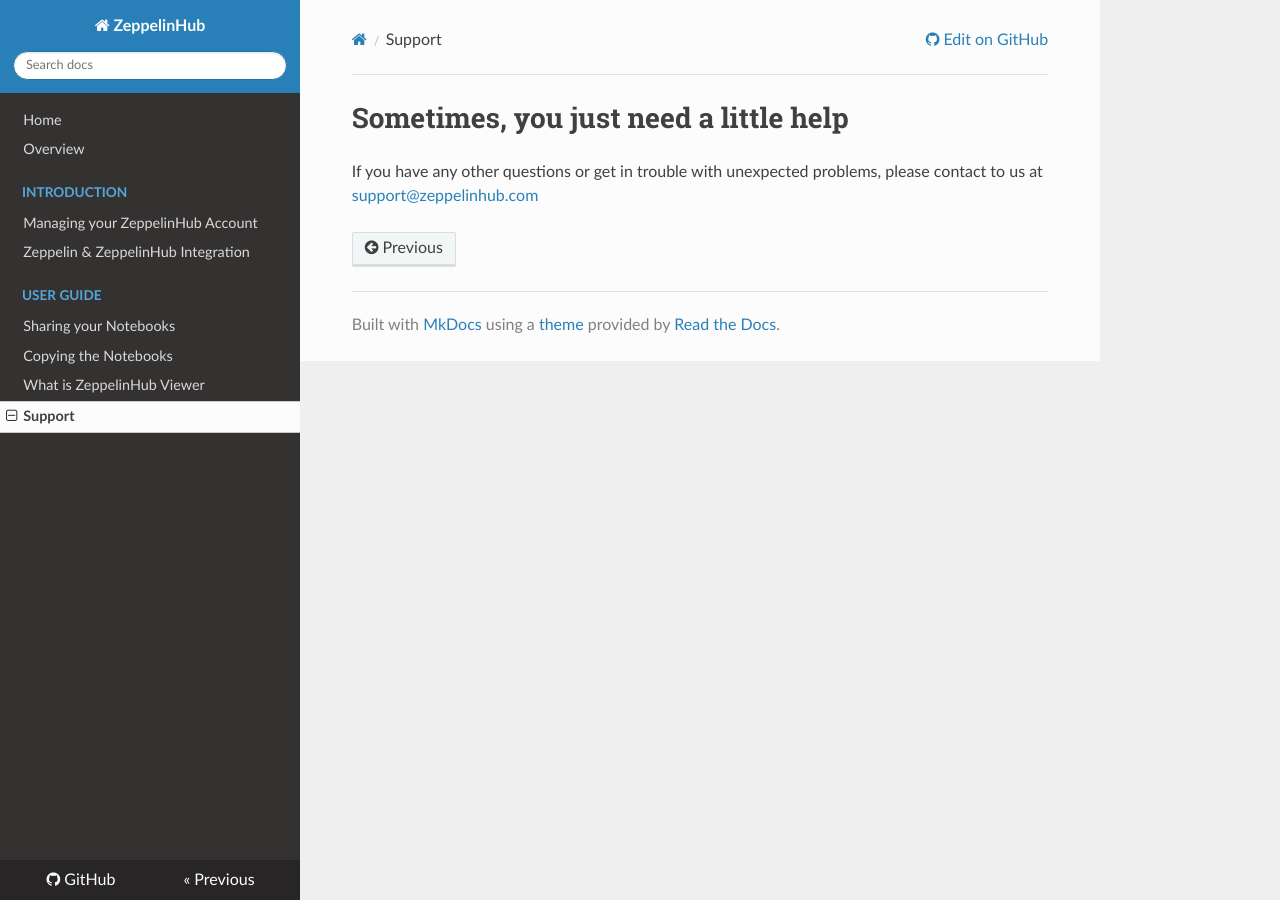
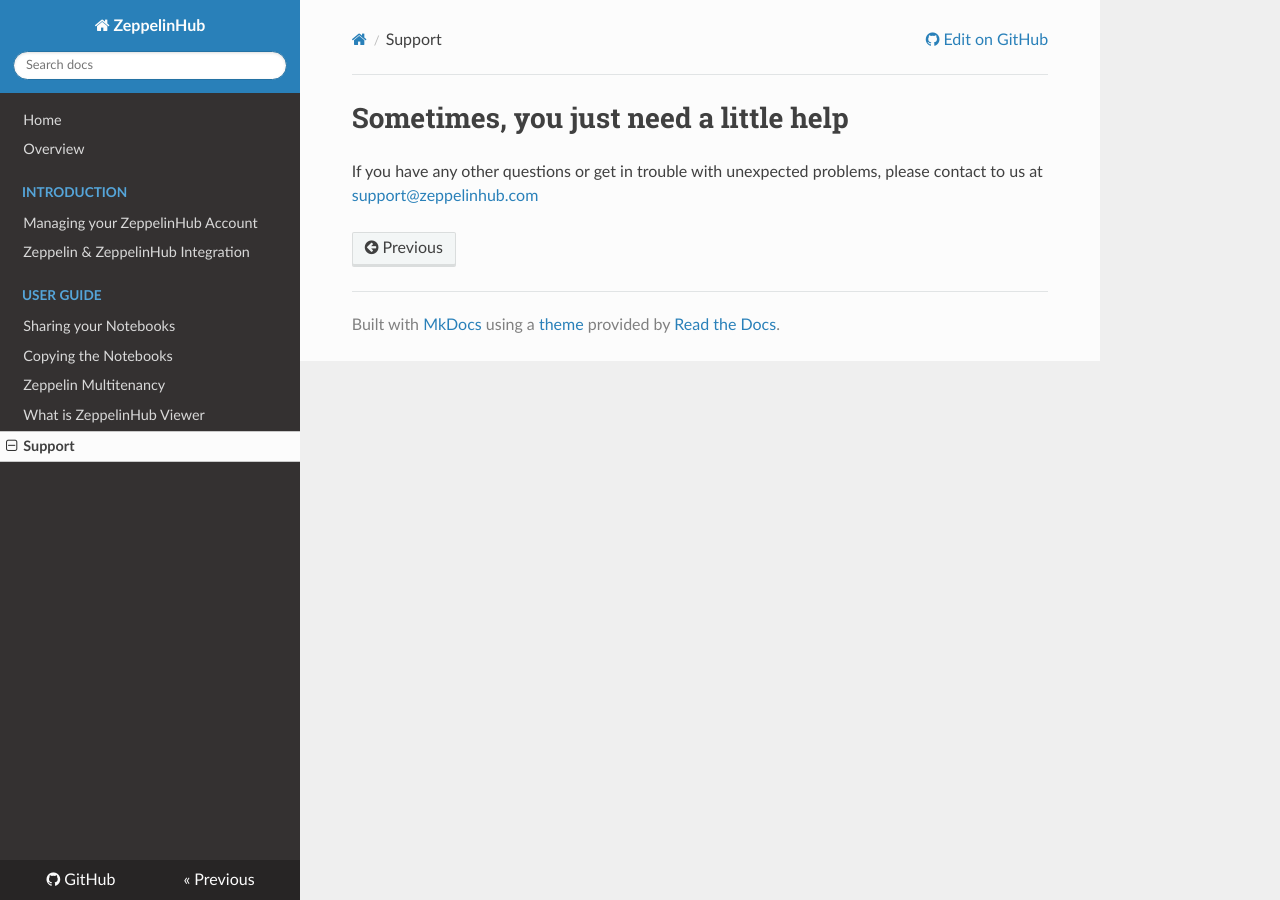
Before and after one commit to jacksu/zeppelinhub-documentation, an MkDocs documentation site: the page built from docs/support.md, in a window 1280 px wide. Built offline with MkDocs 1.6.1, drawn with Linux system fonts in a browser that asks for light colours; nearby versions of some CDN libraries; old or Windows-style settings are respelled for this version of MkDocs.

Commit message:
Add a new file informtation to mkdocs.yml

```diff
--- a/mkdocs.yml
+++ b/mkdocs.yml
@@ -14,6 +14,7 @@
 - User Guide:
     - Sharing your Notebooks: sharing_notebooks.md
     - Copying the Notebooks: copying_notebooks.md
+    - Zeppelin Multitenancy: zeppelin_multitenancy.md
 - What is ZeppelinHub Viewer: zeppelinhub_viewer.md
 - Support: support.md
 
```
